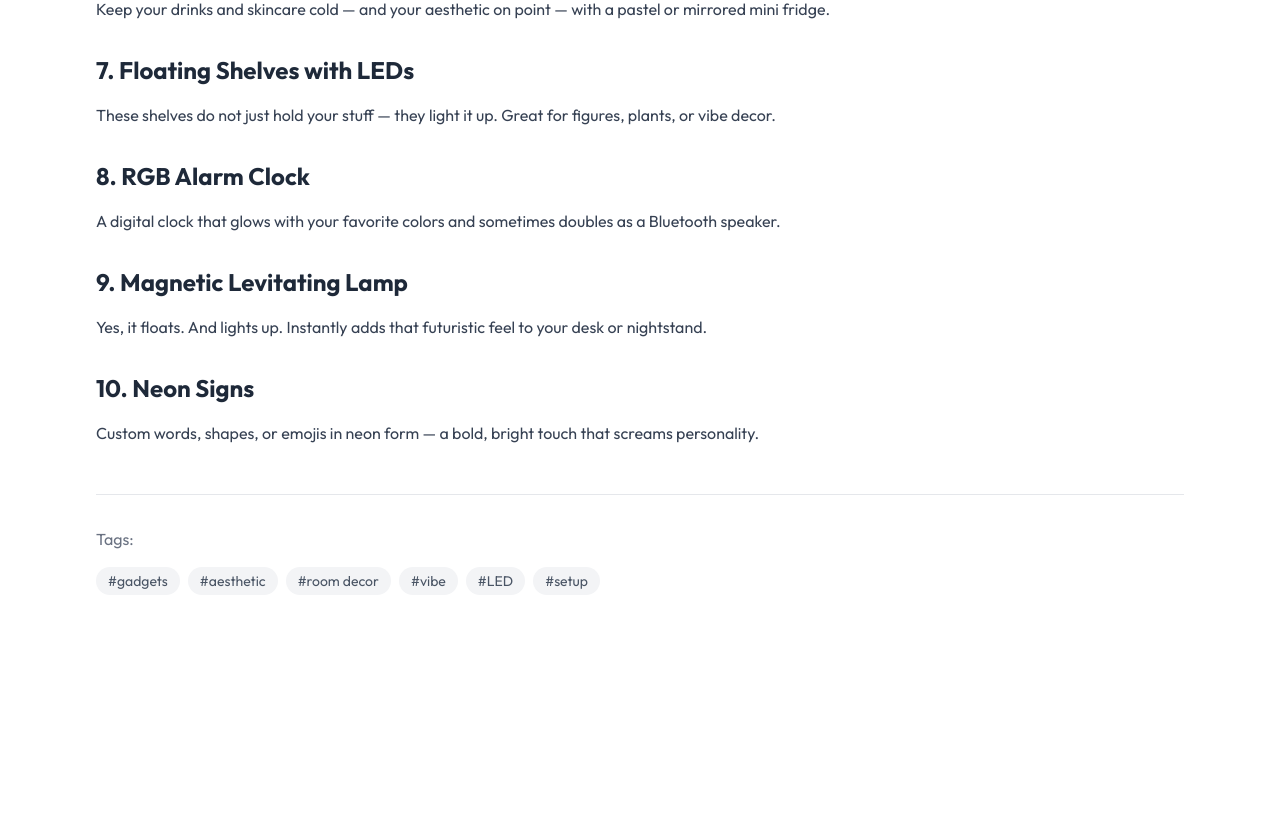
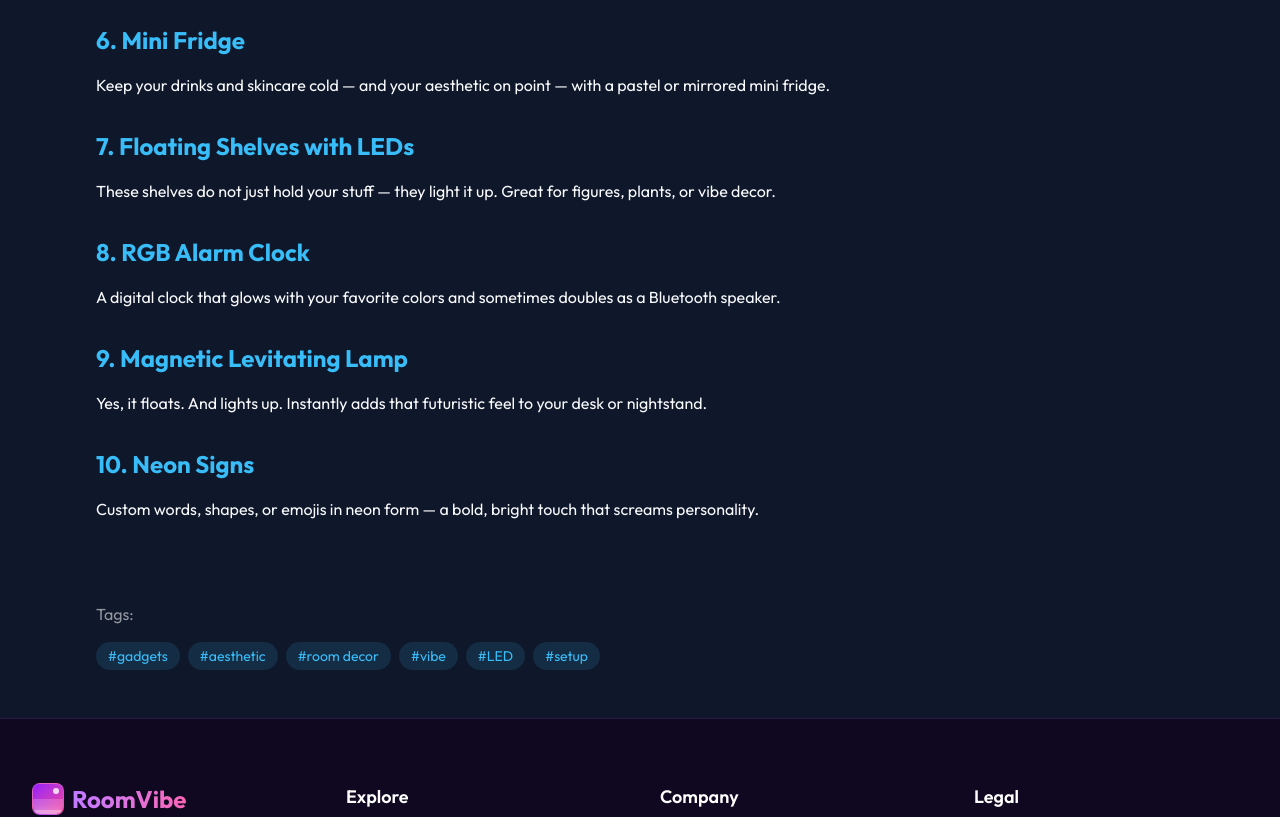
Before and after one commit to gr1shq/roomvibe, a Next.js app: page /vibefeed/10-must-have-gadgets in a window 1280 px wide. Shown: the part 1380-2197 px from the top of the page. Before the commit the page ends 2023 px from the top, so only its background shows below. Built offline with nearby package versions, Linux system fonts and the light colour scheme.

Commit message:
fixed seo, added blog page - vibe feed the weeknd

```diff
--- a/app/vibefeed/[slug]/page.tsx
+++ b/app/vibefeed/[slug]/page.tsx
@@ -1,13 +1,43 @@
-// app/vibe-feed/[slug]/page.tsx
+// app/vibefeed/[slug]/page.tsx
+import Header from '@/app/(components)/Header';
+import Footer from '@/app/(components)/Footer';
 import Image from 'next/image';
 import { notFound } from 'next/navigation';
 import Link from 'next/link';
 import { Metadata } from 'next';
 import blogPosts from '../../../data/blog_post.json';
 
+// Define a type for content items
+type ContentItem = {
+  type: 'heading' | 'paragraph';
+  text: string;
+};
+
+// Define the BlogPost interface
+interface BlogPost {
+  id: number;
+  slug: string;
+  title: string;
+  description: string;
+  date: string;
+  author: string;
+  category: string;
+  tags: string[];
+  image: string;
+  theme: {
+    background: string;
+    text: string;
+    accent: string;
+  };
+  content: ContentItem[];
+}
+
+// Type the blogPosts import
+const typedBlogPosts: BlogPost[] = blogPosts as BlogPost[];
+
 // Generate static params for pre-rendering
 export async function generateStaticParams() {
-  return blogPosts.map(post => ({
+  return typedBlogPosts.map(post => ({
     slug: post.slug,
   }));
 }
@@ -16,10 +46,10 @@ export async function generateStaticParams() {
 export async function generateMetadata({
   params,
 }: {
-  params: { slug: string };
+  params: Promise<{ slug: string }>;
 }): Promise<Metadata> {
   const { slug } = await params;
-  const post = blogPosts.find(post => post.slug === slug);
+  const post = typedBlogPosts.find(post => post.slug === slug);
 
   if (!post) {
     return {
@@ -31,7 +61,7 @@ export async function generateMetadata({
     title: `${post.title} | RoomVibe`,
     description: post.description,
     alternates: {
-      canonical: `/vibe-feed/${slug}`,
+      canonical: `/vibefeed/${slug}`,
     },
   };
 }
@@ -42,32 +72,57 @@ export default async function BlogPost({
   params: Promise<{ slug: string }>;
 }) {
   const { slug } = await params;
-  const post = blogPosts.find(post => post.slug === slug);
+  const post = typedBlogPosts.find(post => post.slug === slug);
 
   if (!post) {
     notFound();
   }
 
   return (
+    <div className="flex flex-col min-h-screen">
+      <header>
+        <Header />
+      </header>
+
+      <main
+        className="flex-grow"
+        style={{
+          backgroundColor: post.theme.background,
+          color: post.theme.text,
+        }}
+      >
         <div className="max-w-6xl mx-auto px-4 sm:px-6 lg:px-8 py-12">
           {/* Back Button */}
           <Link
-        href="/vibe-feed"
-        className="flex items-center text-pink-500 hover:text-pink-600 mb-8 transition-colors"
+            href="/vibefeed"
+            className="flex items-center mb-8 transition-colors hover:opacity-80"
+            style={{ color: post.theme.accent }}
           >
             Back to Vibe Feed
           </Link>
 
           {/* Article Header */}
           <div className="mb-12">
-        <span className="inline-block bg-pink-100 text-pink-600 px-3 py-1 rounded-full text-sm font-medium mb-4">
+            <span
+              className="inline-block px-3 py-1 rounded-full text-sm font-medium mb-4"
+              style={{
+                backgroundColor: `${post.theme.accent}20`,
+                color: post.theme.accent,
+              }}
+            >
               {post.category}
             </span>
-        <h1 className="text-4xl md:text-5xl font-bold text-gray-900 dark:text-white mb-4">
+            <h1
+              className="text-4xl md:text-5xl font-bold mb-4"
+              style={{ color: post.theme.text }}
+            >
               {post.title}
             </h1>
 
-        <div className="flex flex-wrap items-center gap-4 text-gray-500 dark:text-gray-400 mb-6">
+            <div
+              className="flex flex-wrap items-center gap-4 mb-6"
+              style={{ color: `${post.theme.text}90` }}
+            >
               <div className="flex items-center">
                 {new Date(post.date).toLocaleDateString('en-US', {
                   year: 'numeric',
@@ -86,21 +141,22 @@ export default async function BlogPost({
                 fill
                 className="object-cover"
                 priority
-            quality={75} // Added for SEO (image optimization)
+                quality={75}
                 sizes="(max-width: 768px) 100vw, (max-width: 1200px) 50vw, 33vw"
               />
             </div>
           </div>
 
           {/* Article Content */}
-      <div className="prose prose-lg dark:prose-invert max-w-none">
+          <div className="max-w-none">
             {post.content.map((item, index) => {
               switch (item.type) {
                 case 'heading':
                   return (
                     <h2
                       key={index}
-                  className="text-2xl font-bold mt-8 mb-4 text-gray-800 dark:text-white"
+                      className="text-2xl font-bold mt-8 mb-4"
+                      style={{ color: post.theme.accent }}
                     >
                       {item.text}
                     </h2>
@@ -109,7 +165,8 @@ export default async function BlogPost({
                   return (
                     <p
                       key={index}
-                  className="mb-6 text-gray-700 dark:text-gray-300 leading-relaxed"
+                      className="mb-6 leading-relaxed"
+                      style={{ color: post.theme.text }}
                     >
                       {item.text}
                     </p>
@@ -122,15 +179,25 @@ export default async function BlogPost({
 
           {/* Tags */}
           {post.tags && post.tags.length > 0 && (
-        <div className="mt-12 pt-8 border-t border-gray-200 dark:border-gray-700">
-          <div className="flex items-center mb-4">
-            <span className="text-gray-500 dark:text-gray-400">Tags:</span>
+            <div
+              className="mt-12 pt-8"
+              style={{ borderColor: `${post.theme.text}20` }}
+            >
+              <div
+                className="flex items-center mb-4"
+                style={{ color: `${post.theme.text}90` }}
+              >
+                <span>Tags:</span>
               </div>
               <div className="flex flex-wrap gap-2">
                 {post.tags.map(tag => (
                   <span
                     key={tag}
-                className="bg-gray-100 dark:bg-gray-700 text-gray-600 dark:text-gray-300 px-3 py-1 rounded-full text-sm"
+                    className="px-3 py-1 rounded-full text-sm"
+                    style={{
+                      backgroundColor: `${post.theme.accent}20`,
+                      color: post.theme.accent,
+                    }}
                   >
                     #{tag}
                   </span>
@@ -138,6 +205,12 @@ export default async function BlogPost({
               </div>
             </div>
           )}
+        </div>
+      </main>
+
+      <footer>
+        <Footer />
+      </footer>
 
       {/* Minimal Structured Data for SEO */}
       <script
```
Lines whose indentation alone changed are shown as unchanged.
